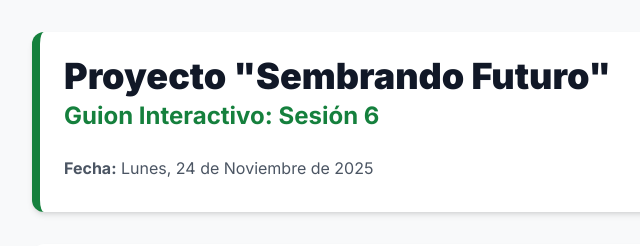
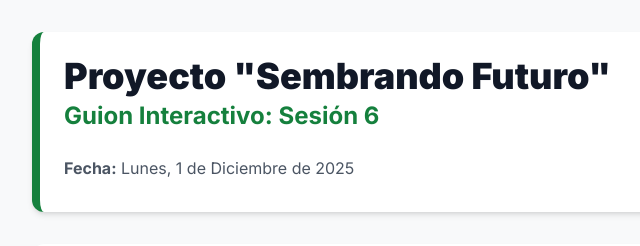
Before and after one commit to 3Divercurso2526/HS_sesion6, a plain HTML site: page index.html in a window 1280 px wide. Shown: the top 246 px of the page, 0-640 px from the left. Drawn offline with nearby package versions, Linux system fonts and the light colour scheme.

Commit message:
Update index.html

```diff
--- a/index.html
+++ b/index.html
@@ -45,7 +45,7 @@
             <h1 class="text-3xl sm:text-4xl font-black text-gray-900">Proyecto "Sembrando Futuro"</h1>
             <h2 class="text-xl sm:text-2xl font-bold text-green-700 mt-1">Guion Interactivo: Sesión 6</h2>
             <div class="flex justify-between items-center mt-4">
-                <p class="text-gray-600"><strong>Fecha:</strong> Lunes, 24 de Noviembre de 2025</p>
+                <p class="text-gray-600"><strong>Fecha:</strong> Lunes, 1 de Diciembre de 2025</p>
                 <button id="open-modal-btn" class="bg-blue-600 text-white font-bold py-2 px-4 rounded-lg hover:bg-blue-700 transition-colors">
                     Ver Materiales 📋
                 </button>
```
